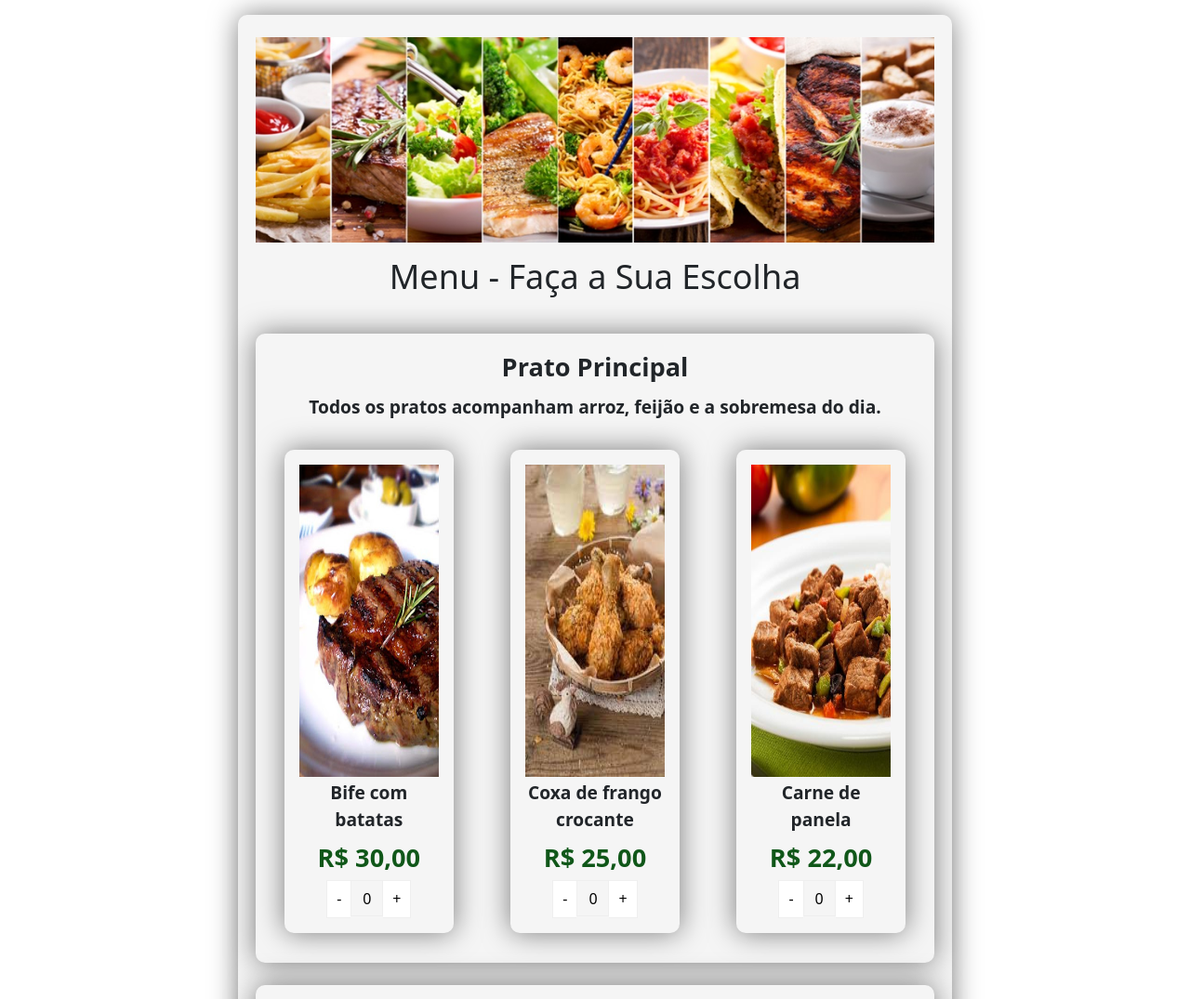
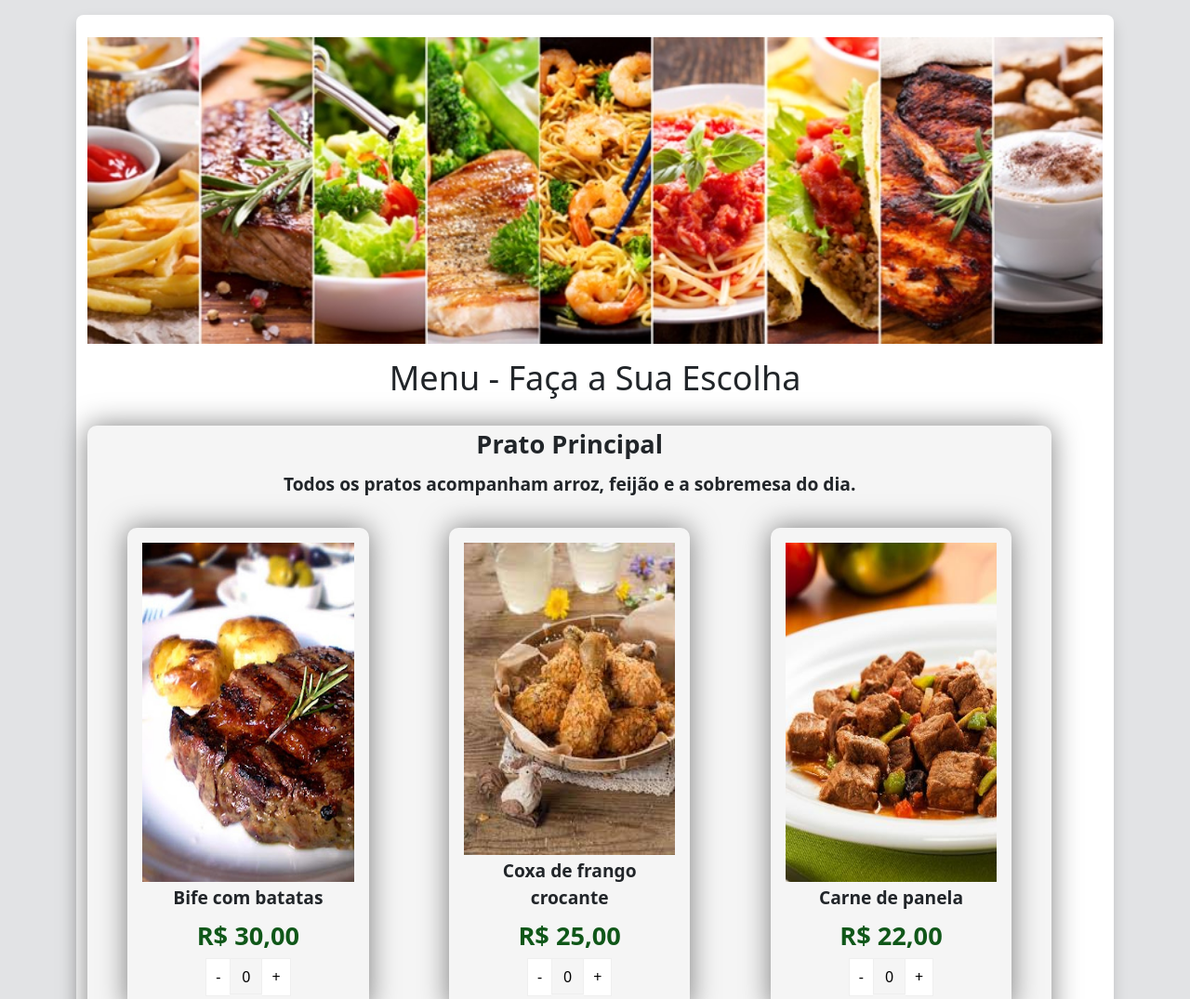
Before and after one commit to eduardofrodrigues/bootcamp-fatec-projeto04, a plain HTML site: page index.html in a window 1280 px wide. Shown: the top 1075 px of the page at 93% size. Drawn offline with nearby package versions, Linux system fonts and the light colour scheme.

Commit message:
closes #2 - add bootstrap into main container

```diff
--- a/index.html
+++ b/index.html
@@ -11,9 +11,9 @@
         integrity="sha384-QWTKZyjpPEjISv5WaRU9OFeRpok6YctnYmDr5pNlyT2bRjXh0JMhjY6hW+ALEwIH" crossorigin="anonymous">
 </head>
 
-<body>
-    <main class="mainContainer">
-        <header class="headerContainer">
+<body class="container bg-secondary-subtle">
+    <main class="container shadow bg-white my-3 rounded-3">
+        <header class="header">
             <img class="banner" src="./assets/home.jpg" alt="banner">
             <p class="pageTitle">Menu - Faça a Sua Escolha</p>
         </header>
```
